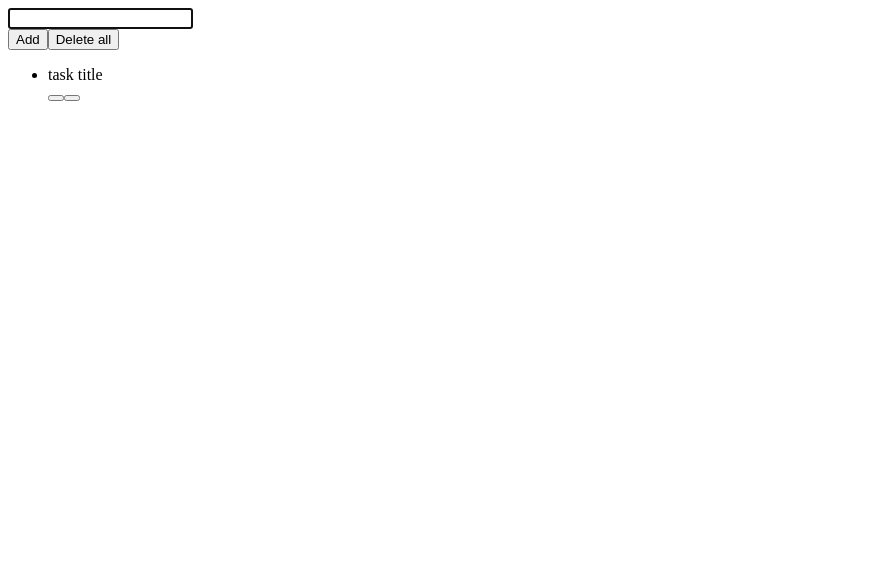
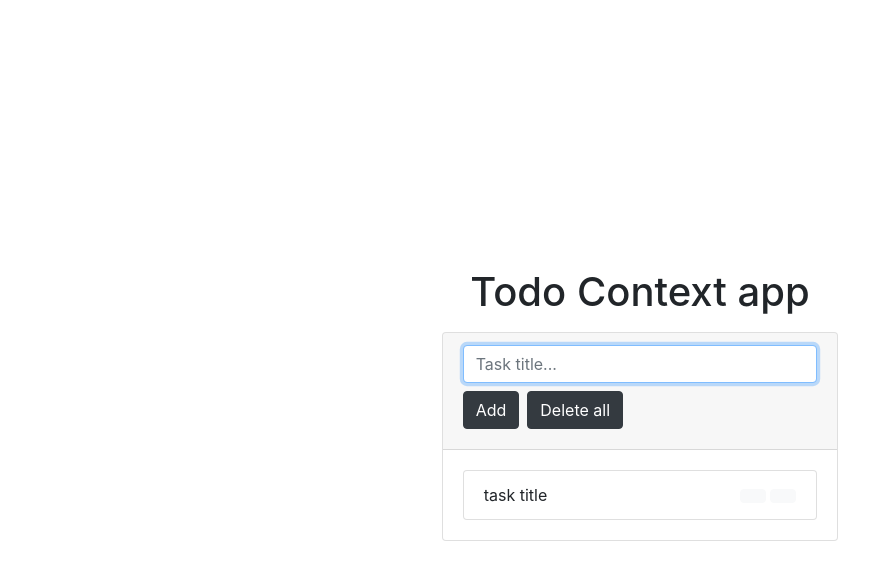
Before and after one commit to vladislavkn/todo-app, a React (Create React App) app: page / in a window 1280 px wide. Shown: the top 580 px of the page, without its empty margins (0-893 px from the left). Built offline with nearby package versions, Linux system fonts and the light colour scheme; the HTML template or start-up script is replaced by a standard one.

Commit message:
add styles

```diff
--- a/package.json
+++ b/package.json
@@ -6,6 +6,7 @@
     "@testing-library/jest-dom": "^4.2.4",
     "@testing-library/react": "^9.3.2",
     "@testing-library/user-event": "^7.1.2",
+    "bootstrap": "^4.5.0",
     "react": "^16.13.1",
     "react-dom": "^16.13.1",
     "react-scripts": "3.4.1"
--- a/src/components/App.js
+++ b/src/components/App.js
@@ -2,11 +2,25 @@ import React from "react";
 import TaskList from "./TaskList";
 import TaskListContextProvier from "../context";
 import TaskForm from "./TaskForm";
+import "bootstrap/dist/css/bootstrap.min.css";
 
 const App = () => (
   <TaskListContextProvier>
-    <TaskForm />
-    <TaskList />
+    <div className="d-flex h-100 align-items-center justify-content-center">
+      <div className="col-11 col-md-6 col-lg-4">
+        <div className="d-flex h-100 align-items-center flex-column">
+          <h1 className="text-center py-2">Todo Context app</h1>
+          <div className="card w-100">
+            <div className="card-header">
+              <TaskForm />
+            </div>
+            <div className="card-body">
+              <TaskList />
+            </div>
+          </div>
+        </div>
+      </div>
+    </div>
   </TaskListContextProvier>
 );
 
--- a/src/components/TaskForm.js
+++ b/src/components/TaskForm.js
@@ -41,13 +41,19 @@ const TaskForm = () => {
     <form onSubmit={handleSubmit}>
       <input
         type="text"
+        className="form-control"
         ref={inputRef}
         value={title}
+        placeholder="Task title..."
         onChange={(e) => setTitle(e.target.value)}
       />
-      <div>
-        <button type="submit">{editable !== false ? "Apply" : "Add"}</button>
-        <button onClick={handleDeleteTasks}>Delete all</button>
+      <div className="py-2">
+        <button className="btn btn-dark mr-2" type="submit">
+          {editable !== false ? "Apply" : "Add"}
+        </button>
+        <button className="btn btn-dark" onClick={handleDeleteTasks}>
+          Delete all
+        </button>
       </div>
     </form>
   );
--- a/src/components/TaskItem.js
+++ b/src/components/TaskItem.js
@@ -1,13 +1,13 @@
 import React from "react";
 
 const TaskItem = ({ task, onEdit, onDelete }) => (
-  <li>
+  <li className="list-group-item d-flex justify-content-between align-items-center">
     <span>{task.title}</span>
     <div>
-      <button onClick={() => onDelete(task)}>
+      <button onClick={() => onDelete(task)} className="btn btn-light mr-1">
         <i className="fa fa-trash"></i>
       </button>
-      <button onClick={() => onEdit(task)}>
+      <button onClick={() => onEdit(task)} className="btn btn-light">
         <i className="fa fa-edit"></i>
       </button>
     </div>
--- a/src/components/TaskList.js
+++ b/src/components/TaskList.js
@@ -16,7 +16,7 @@ const TaskList = () => {
 
   return (
     <div>
-      <ul>
+      <ul className="list-group">
         {tasks.map((task) => (
           <TaskItem
             key={task.id}
--- /dev/null
+++ b/src/index.css
@@ -0,0 +1,5 @@
+html,
+body,
+#root {
+  height: 100%;
+}
--- a/src/index.js
+++ b/src/index.js
@@ -1,5 +1,6 @@
 import React from "react";
 import ReactDOM from "react-dom";
 import App from "./components/App";
+import "./index.css";
 
 ReactDOM.render(<App />, document.querySelector("#root"));
```
Also changed, not shown: 1 other file (tests, documents, lock files or other folders).
